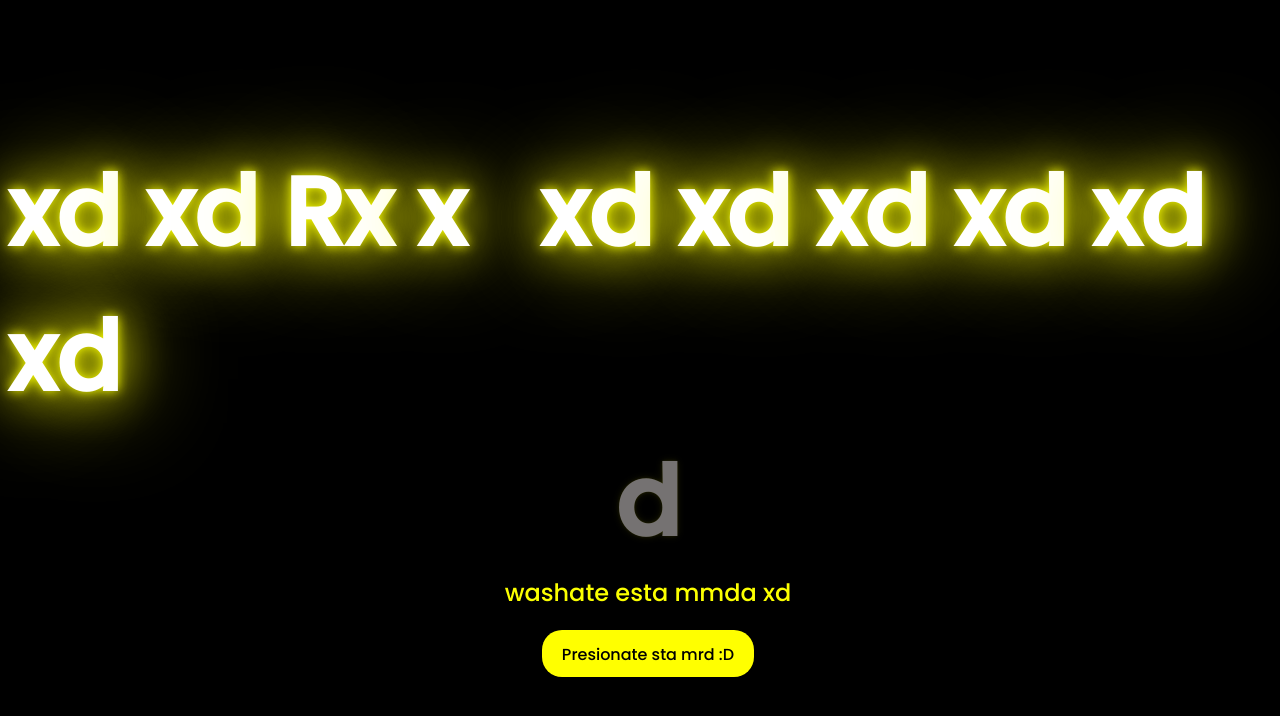
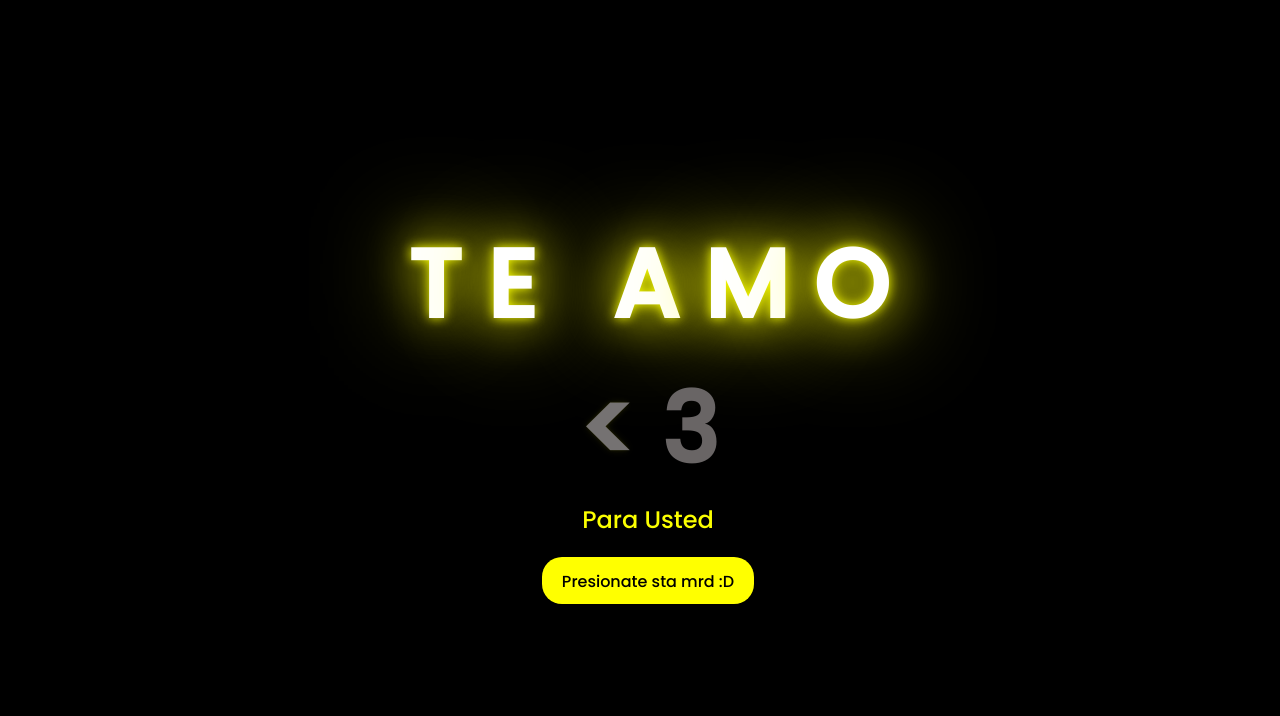
Before and after one commit to namex666x/floreeeees, a plain HTML site: page amarillo/index.html in a window 1280 px wide. Drawn offline with Linux system fonts and the light colour scheme.

Commit message:
Update index.html

```diff
--- a/amarillo/index.html
+++ b/amarillo/index.html
@@ -11,28 +11,23 @@
 <body>
     <div class="greetings">
 
-        <span>xd<x/span>
-        <span>xd</span>
-        <span>Rx</span>
-        <span>x</span>
+        <span>T<x/span>
+        <span>E</span>
         &nbsp;
-        <span>xd</span>
-        <span>xd</span>
-        <span>xd</span>
-        <span>xd</span>
-        <span>xd</span>
-        <span>xd</span>
+        <span>A</span>
+        <span>M</span>
+        <span>O</span>
     </div>
     <div class="greetings">
         <span></span>
-        <span>d</span>
-        <span></span>
+        <span><</span>
+        <span>3</span>
         <span></span>
         <span></span>
         <span></span>
     </div>
     <div class="description">
-        <span>washate esta mmda xd</span>
+        <span>Para Usted </span>
     </div>
     <div class="button">
         <button>
```
